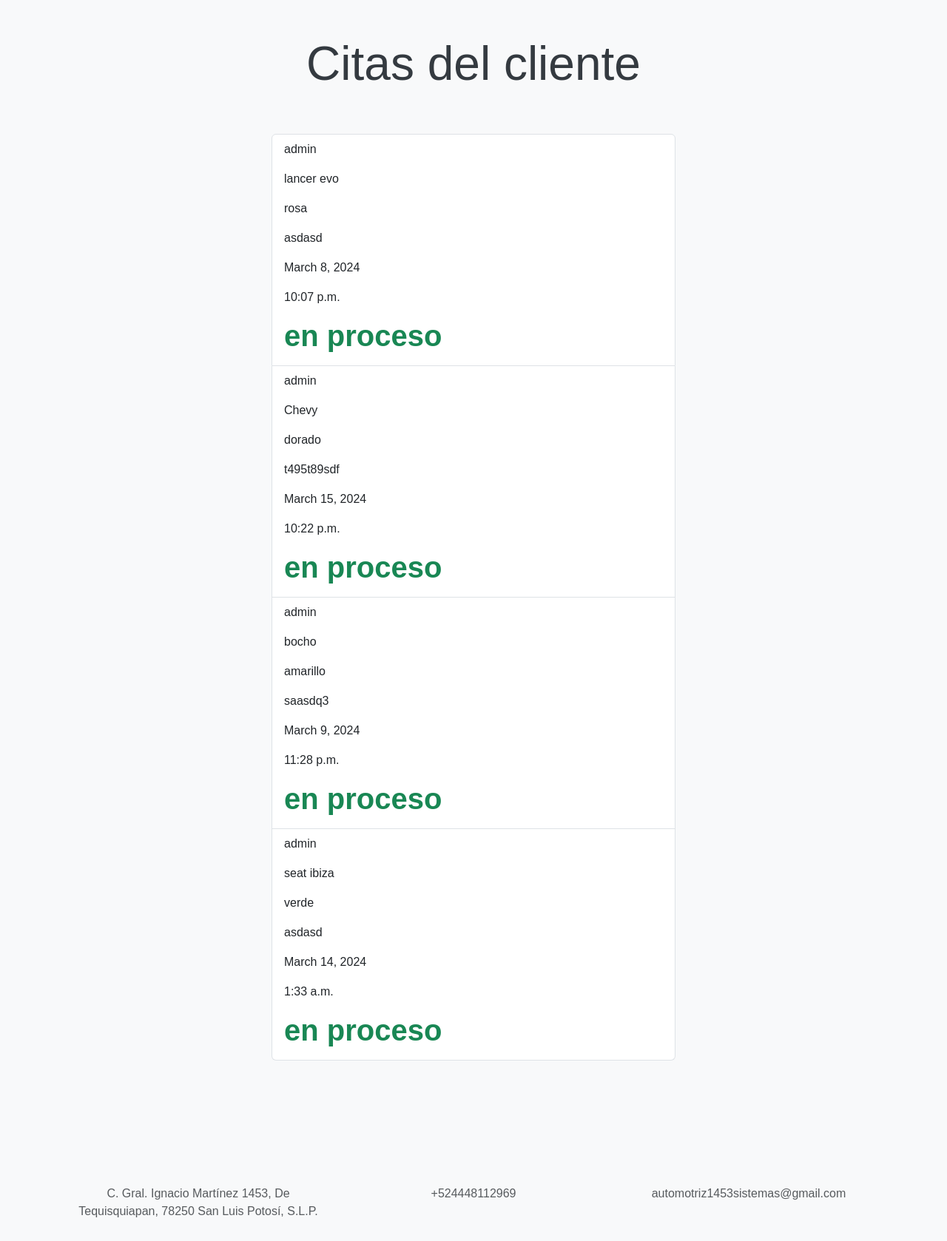
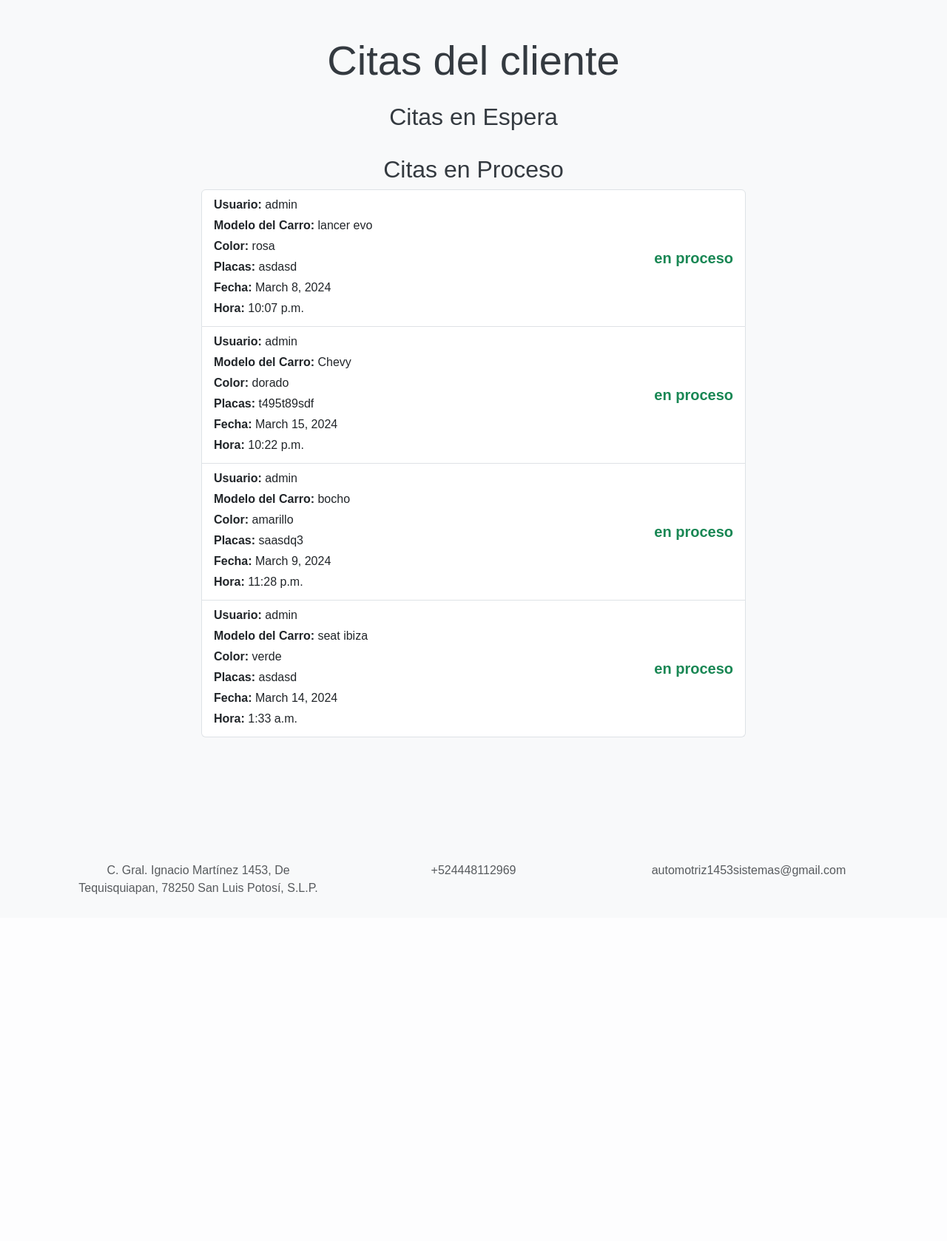
Before and after one commit to ArmxndoG/web-taller-mecanico, a Django app: page /lista_citas/ in a window 1280 px wide. Shown: the part 126-1804 px from the top of the page at 74% size. After the commit the page ends 1335 px from the top, so only its background shows below. Run offline with Django 5.2, Linux system fonts and the light colour scheme; a user stored in the database is signed in; data comes from the database, SQL or seed files in the repository; both versions use the stored data as it was after the commit; some libraries are stand-ins or nearby versions.

Commit message:
estilo a las citas agendadas del cliente

```diff
--- a/main/templates/lista_citas_cliente.html
+++ b/main/templates/lista_citas_cliente.html
@@ -1,4 +1,3 @@
-
 <!DOCTYPE html>
 <html lang="en">
 <head>
@@ -6,62 +5,67 @@
     <meta name="viewport" content="width=device-width, initial-scale=1.0">
     <title>Citas disponibles</title>
     {% extends 'layouts/base.html' %}
-
+    <link href="https://stackpath.bootstrapcdn.com/bootstrap/4.5.2/css/bootstrap.min.css" rel="stylesheet">
+    <style>
+        .list-group-item {
+            transition: transform 0.2s;
+        }
+        .list-group-item:hover {
+            transform: scale(1.02);
+        }
+    </style>
 </head>
 <body>
     {% block content %}
+    <main class="container my-5">
+        <div class="row">
+            <div class="col-md-8 offset-md-2">
+                <h1 class="text-center display-4 mb-4">{% block title %}{{ titulo }}{% endblock %}</h1>
 
-    <main class="container">
-        <div class="row">
-            <div class="col-md-6 offset-md-3">
-
-                <h1 class="text-center display-3 py-5">{% block title %}{{ titulo }}{% endblock %}</h1>
-
+                <div class="mb-4">
+                    <h2 class="text-center">Citas en Espera</h2>
                     <ul class="list-group">
                         {% for cita in citas_en_espera %}
-                    <a class="list-group-item" href="{% url 'detalle_cita_cliente' cita.id %}">
-                        <header class="d-flex justify-content-between">
-
-                            <p>{{cita.usuario}}</p>
-                        </header>
-                            <p>{{cita.modelo_carro}}</p>
-                            <p>{{cita.color}}</p>
-                            <p>{{cita.placas}}</p>
-                            <p>{{cita.fecha}}</p>
-                            <p>{{cita.hora}}</p>
-                            <h1 class="fw-bold text-success">{{cita.estado}}</h1>
-
+                        <a class="list-group-item list-group-item-action" href="{% url 'detalle_cita_cliente' cita.id %}">
+                            <div class="d-flex justify-content-between align-items-center">
+                                <div>
+                                    <p class="mb-1"><strong>Usuario:</strong> {{ cita.usuario }}</p>
+                                    <p class="mb-1"><strong>Modelo del Carro:</strong> {{ cita.modelo_carro }}</p>
+                                    <p class="mb-1"><strong>Color:</strong> {{ cita.color }}</p>
+                                    <p class="mb-1"><strong>Placas:</strong> {{ cita.placas }}</p>
+                                    <p class="mb-1"><strong>Fecha:</strong> {{ cita.fecha }}</p>
+                                    <p class="mb-1"><strong>Hora:</strong> {{ cita.hora }}</p>
+                                </div>
+                                <h5 class="mb-0 fw-bold text-success">{{ cita.estado }}</h5>
+                            </div>
                         </a>
-
                         {% endfor %}
                     </ul>
+                </div>
+
+                <div>
+                    <h2 class="text-center">Citas en Proceso</h2>
                     <ul class="list-group">
                         {% for cita in citas_en_proceso %}
-                    <a class="list-group-item" href="{% url 'estatus_cita' cita.id %}">
-                        <header class="d-flex justify-content-between">
-
-                            <p>{{cita.usuario}}</p>
-                        </header>
-                            <p>{{cita.modelo_carro}}</p>
-                            <p>{{cita.color}}</p>
-                            <p>{{cita.placas}}</p>
-                            <p>{{cita.fecha}}</p>
-                            <p>{{cita.hora}}</p>
-                            <h1 class="fw-bold text-success">{{cita.estado}}</h1>
-
-
+                        <a class="list-group-item list-group-item-action" href="{% url 'estatus_cita' cita.id %}">
+                            <div class="d-flex justify-content-between align-items-center">
+                                <div>
+                                    <p class="mb-1"><strong>Usuario:</strong> {{ cita.usuario }}</p>
+                                    <p class="mb-1"><strong>Modelo del Carro:</strong> {{ cita.modelo_carro }}</p>
+                                    <p class="mb-1"><strong>Color:</strong> {{ cita.color }}</p>
+                                    <p class="mb-1"><strong>Placas:</strong> {{ cita.placas }}</p>
+                                    <p class="mb-1"><strong>Fecha:</strong> {{ cita.fecha }}</p>
+                                    <p class="mb-1"><strong>Hora:</strong> {{ cita.hora }}</p>
+                                </div>
+                                <h5 class="mb-0 fw-bold text-success">{{ cita.estado }}</h5>
+                            </div>
                         </a>
-
                         {% endfor %}
                     </ul>
-
-
                 </div>
-
+            </div>
         </div>
     </main>
-
     {% endblock %}
-
 </body>
 </html>
```
Also changed, not shown: db.sqlite3. Lines whose indentation alone changed are shown as unchanged.
